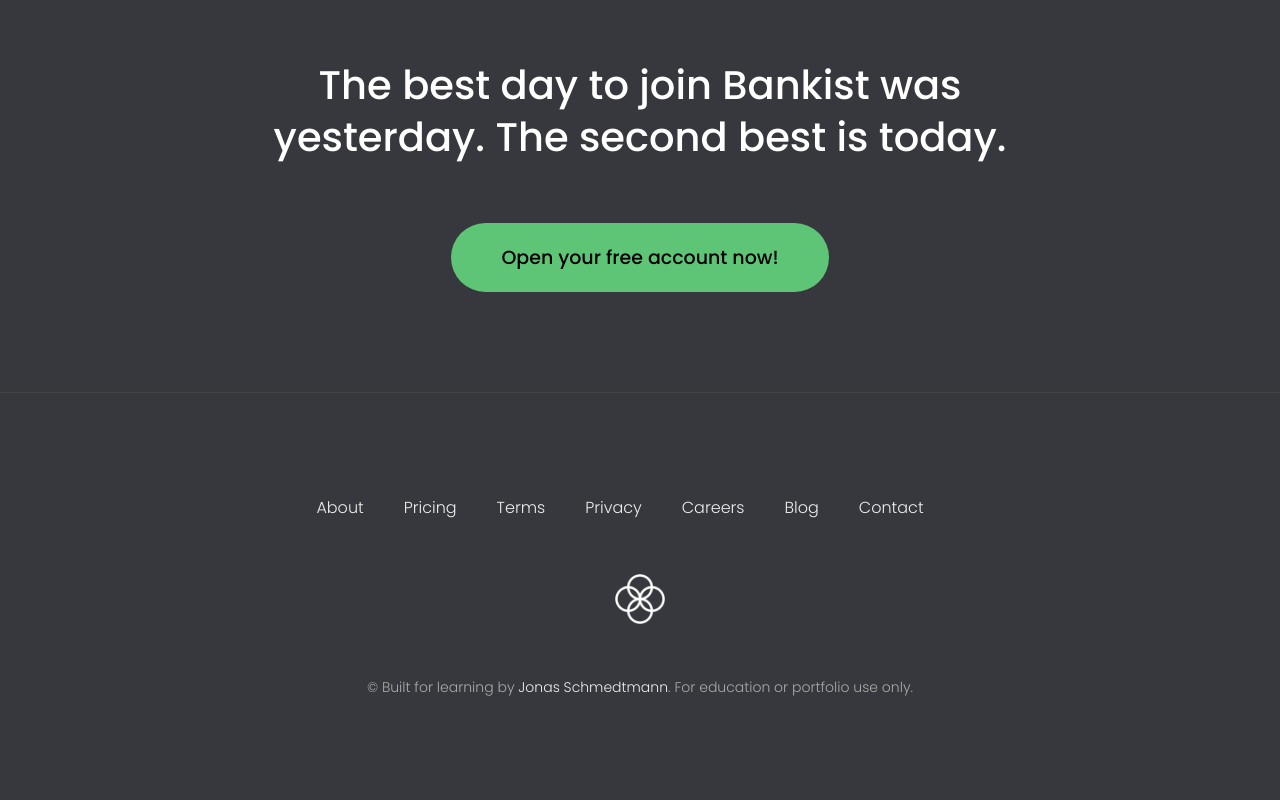
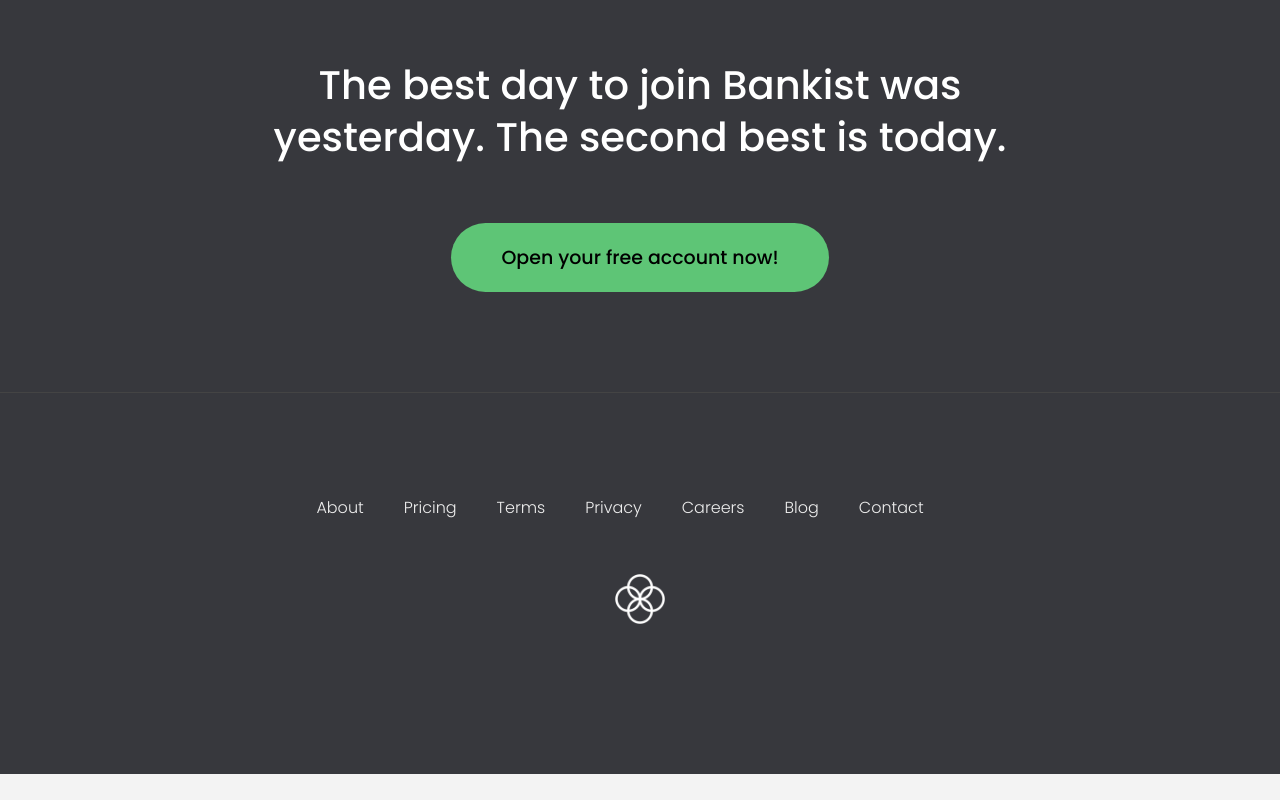
Before and after one commit to InnoEmma/bank, a plain HTML site: page index.html in a window 1280 px wide. Shown: the part 4016-4816 px from the top of the page. After the commit the page ends 4790 px from the top, so only its background shows below. Drawn offline with Linux system fonts and the light colour scheme.

Commit message:
Update index.html

```diff
--- a/index.html
+++ b/index.html
@@ -212,11 +212,11 @@
         <li class="footer__item"><a class="footer__link" href="#">Contact</a></li>
       </ul>
       <img src="img/icon.png" alt="Logo" class="footer__logo" />
-      <p class="footer__copyright">
+<!--       <p class="footer__copyright">
         &copy; Built for learning by
         <a class="footer__link twitter-link" target="_blank" href="https://twitter.com/jonasschmedtman">Jonas Schmedtmann</a>.
         For education or portfolio use only.
-      </p>
+      </p> -->
     </footer>
 
     <div class="modal hidden">
```
